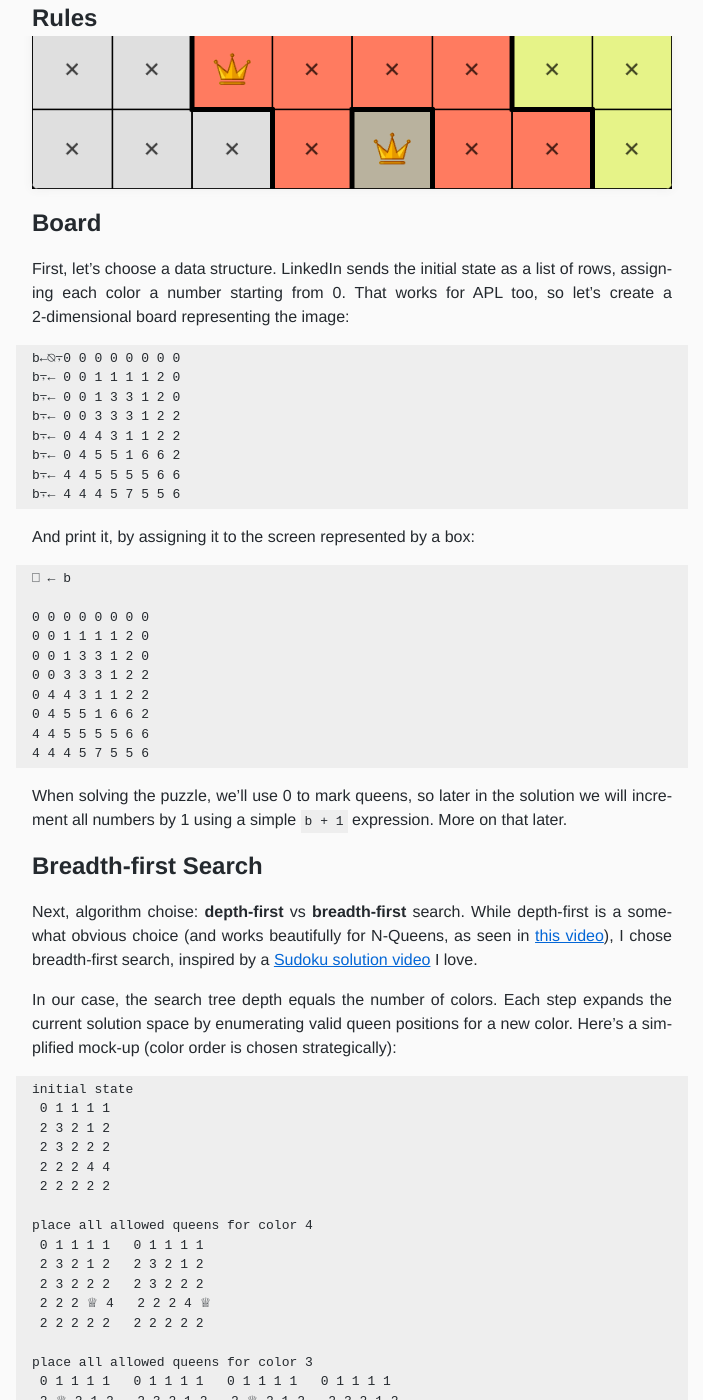
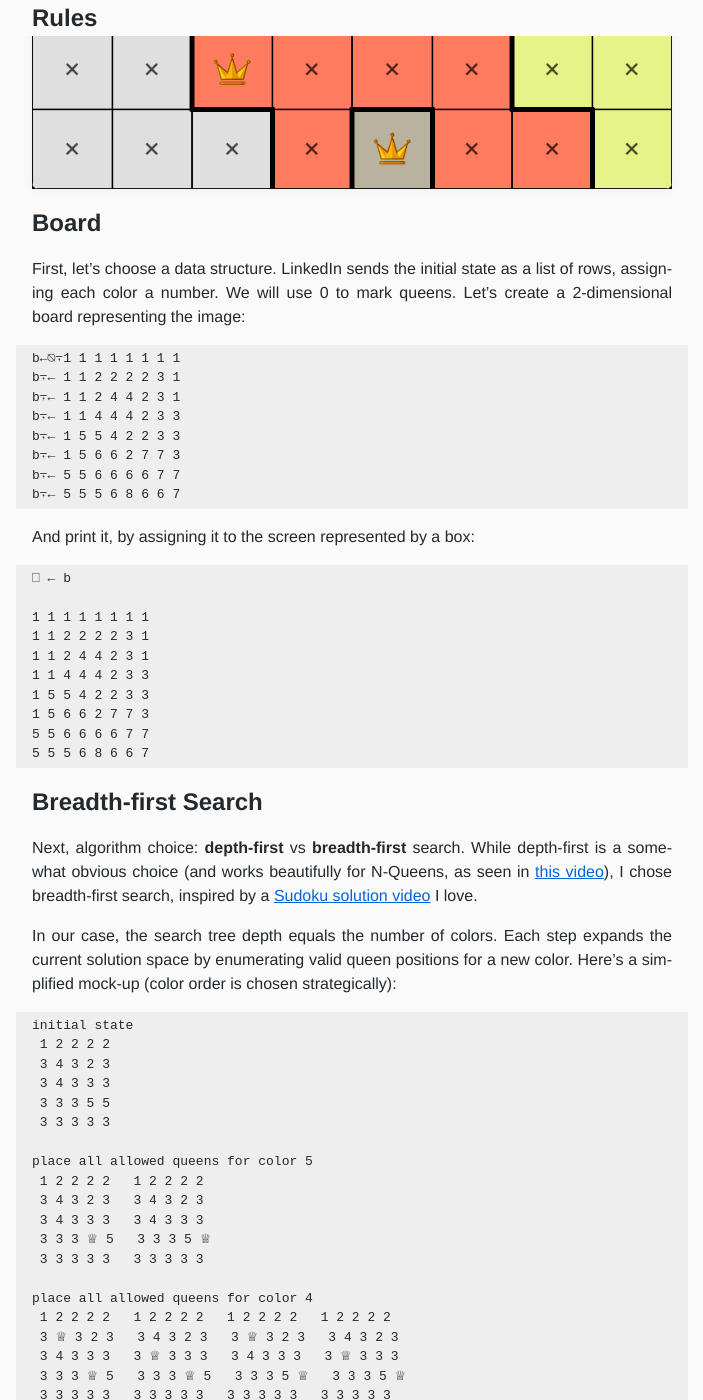
Before and after one commit to pitr/pitr.github.com, a Jekyll site: the page built from _posts/2025-06-14-queens.md, in a window 1280 px wide and 1400 px high, scrolled down 914 px. Shown: the whole window, without its empty margins (288-991 px from the left). Built offline with Jekyll 4.4.1, drawn with Linux system fonts in a browser that asks for light colours; some of the changed text lies outside the part shown.

Commit message:
improve the queens post (no +1, typos, clarity)

````diff
--- a/_posts/2025-06-14-queens.md
+++ b/_posts/2025-06-14-queens.md
@@ -19,17 +19,17 @@ The game is pretty straightforward: each colored region must have exactly one qu
 
 ## Board
 
-First, let’s choose a data structure. LinkedIn sends the initial state as a list of rows, assigning each color a number starting from 0. That works for APL too, so let’s create a 2‑dimensional board representing the image:
+First, let’s choose a data structure. LinkedIn sends the initial state as a list of rows, assigning each color a number. We will use 0 to mark queens. Let's create a 2‑dimensional board representing the image:
 
 ```
-b←⍉⍪0 0 0 0 0 0 0 0
-b⍪← 0 0 1 1 1 1 2 0
-b⍪← 0 0 1 3 3 1 2 0
-b⍪← 0 0 3 3 3 1 2 2
-b⍪← 0 4 4 3 1 1 2 2
-b⍪← 0 4 5 5 1 6 6 2
-b⍪← 4 4 5 5 5 5 6 6
-b⍪← 4 4 4 5 7 5 5 6
+b←⍉⍪1 1 1 1 1 1 1 1
+b⍪← 1 1 2 2 2 2 3 1
+b⍪← 1 1 2 4 4 2 3 1
+b⍪← 1 1 4 4 4 2 3 3
+b⍪← 1 5 5 4 2 2 3 3
+b⍪← 1 5 6 6 2 7 7 3
+b⍪← 5 5 6 6 6 6 7 7
+b⍪← 5 5 5 6 8 6 6 7
 ```
 
 And print it, by assigning it to the screen represented by a box:
@@ -37,93 +37,83 @@ And print it, by assigning it to the screen represented by a box:
 ```
 ⎕ ← b
 
-0 0 0 0 0 0 0 0
-0 0 1 1 1 1 2 0
-0 0 1 3 3 1 2 0
-0 0 3 3 3 1 2 2
-0 4 4 3 1 1 2 2
-0 4 5 5 1 6 6 2
-4 4 5 5 5 5 6 6
-4 4 4 5 7 5 5 6
+1 1 1 1 1 1 1 1
+1 1 2 2 2 2 3 1
+1 1 2 4 4 2 3 1
+1 1 4 4 4 2 3 3
+1 5 5 4 2 2 3 3
+1 5 6 6 2 7 7 3
+5 5 6 6 6 6 7 7
+5 5 5 6 8 6 6 7
 ```
-
-When solving the puzzle, we'll use 0 to mark queens, so later in the solution we will increment all numbers by 1 using a simple `b + 1` expression. More on that later.
 
 ## Breadth-first Search
 
-Next, algorithm choise: **depth-first** vs **breadth-first** search. While depth-first is a somewhat obvious choice (and works beautifully for N‑Queens, as seen in [this video](https://www.youtube.com/watch?v=DsZdfnlh_d0)), I chose breadth-first search, inspired by a [Sudoku solution video](https://www.youtube.com/watch?v=DmT80OseAGs) I love.
+Next, algorithm choice: **depth-first** vs **breadth-first** search. While depth-first is a somewhat obvious choice (and works beautifully for N‑Queens, as seen in [this video](https://youtu.be/DsZdfnlh_d0)), I chose breadth-first search, inspired by a [Sudoku solution video](https://youtu.be/DmT80OseAGs) I love.
 
 In our case, the search tree depth equals the number of colors. Each step expands the current solution space by enumerating valid queen positions for a new color. Here's a simplified mock-up (color order is chosen strategically):
 
 ```
 initial state
- 0 1 1 1 1
- 2 3 2 1 2
- 2 3 2 2 2
- 2 2 2 4 4
- 2 2 2 2 2
+ 1 2 2 2 2
+ 3 4 3 2 3
+ 3 4 3 3 3
+ 3 3 3 5 5
+ 3 3 3 3 3
+
+place all allowed queens for color 5
+ 1 2 2 2 2   1 2 2 2 2
+ 3 4 3 2 3   3 4 3 2 3
+ 3 4 3 3 3   3 4 3 3 3
+ 3 3 3 ♕ 5   3 3 3 5 ♕
+ 3 3 3 3 3   3 3 3 3 3
 
 place all allowed queens for color 4
- 0 1 1 1 1   0 1 1 1 1
- 2 3 2 1 2   2 3 2 1 2
- 2 3 2 2 2   2 3 2 2 2
- 2 2 2 ♕ 4   2 2 2 4 ♕
- 2 2 2 2 2   2 2 2 2 2
+ 1 2 2 2 2   1 2 2 2 2   1 2 2 2 2   1 2 2 2 2
+ 3 ♕ 3 2 3   3 4 3 2 3   3 ♕ 3 2 3   3 4 3 2 3
+ 3 4 3 3 3   3 ♕ 3 3 3   3 4 3 3 3   3 ♕ 3 3 3
+ 3 3 3 ♕ 5   3 3 3 ♕ 5   3 3 3 5 ♕   3 3 3 5 ♕
+ 3 3 3 3 3   3 3 3 3 3   3 3 3 3 3   3 3 3 3 3
 
-place all allowed queens for color 3
- 0 1 1 1 1   0 1 1 1 1   0 1 1 1 1   0 1 1 1 1
- 2 ♕ 2 1 2   2 3 2 1 2   2 ♕ 2 1 2   2 3 2 1 2
- 2 3 2 2 2   2 ♕ 2 2 2   2 3 2 2 2   2 ♕ 2 2 2
- 2 2 2 ♕ 4   2 2 2 ♕ 4   2 2 2 4 ♕   2 2 2 4 ♕
- 2 2 2 2 2   2 2 2 2 2   2 2 2 2 2   2 2 2 2 2
+place all allowed queens for color 1
+notice that solution space is shrinking as some positions are invalid
+ ♕ 2 2 2 2   ♕ 2 2 2 2
+ 3 4 3 2 3   3 4 3 2 3
+ 3 ♕ 3 3 3   3 ♕ 3 3 3
+ 3 3 3 ♕ 5   3 3 3 5 ♕
+ 3 3 3 3 3   3 3 3 3 3
 
-place all allowed queens for color 0
-notice that solution space is shrinking as some positions are invalid
- ♕ 1 1 1 1   ♕ 1 1 1 1
- 2 3 2 1 2   2 3 2 1 2
- 2 ♕ 2 2 2   2 ♕ 2 2 2
- 2 2 2 ♕ 4   2 2 2 4 ♕
- 2 2 2 2 2   2 2 2 2 2
+place all allowed queens for color 2, at this point only a single board is valid
+ ♕ 2 2 2 2
+ 3 4 3 ♕ 3
+ 3 ♕ 3 3 3
+ 3 3 3 5 ♕
+ 3 3 3 3 3
 
-place all allowed queens for color 1, at this point only a single board is valid
- ♕ 1 1 1 1
- 2 3 2 ♕ 2
- 2 ♕ 2 2 2
- 2 2 2 4 ♕
- 2 2 2 2 2
-
-place all allowed queens for the last color 2
- ♕ 1 1 1 1
- 2 3 2 ♕ 2
- 2 ♕ 2 2 2
- 2 2 2 4 ♕
- 2 2 ♕ 2 2
+place all allowed queens for the last color 3
+ ♕ 2 2 2 2
+ 3 4 3 ♕ 3
+ 3 ♕ 3 3 3
+ 3 3 3 5 ♕
+ 3 3 ♕ 3 3
 ```
 
-Let's imagine we created an infix function `fills` that takes a color and current solution space, and produces a new solution space. We start with the board as an initial solution space, and fill color 4 with `4 fills b`. Since APL is executed right-to-left, we can then fill color 3 with `3 fills 4 fills b`. And so forth... the whole solution would be the result of `2 fills 1 fills 0 fills 3 fills 4 fills b`.
+Let's imagine we created an infix function `fills` that takes a color and current solution space, and produces a new solution space. We start with the board as an initial solution space, and fill color 5 with `5 fills b`. Since APL is executed right-to-left, we can then fill color 4 with `4 fills 5 fills b`. And so forth... the whole solution would be the result of `3 fills 2 fills 1 fills 4 fills 5 fills b`.
 
-For those familiar with functional programming, this will look like a use case for a [fold](https://en.wikipedia.org/wiki/Fold_(higher-order_function)), specifically foldr (right fold). In APL this is such a common operation that it is shortened to a single symbol - `/`. The above becomes `fills / 2 1 0 3 4 b`.
+For those familiar with functional programming, this will look like a use case for a [fold](https://en.wikipedia.org/wiki/Fold_(higher-order_function)), specifically foldr (right fold). In APL this is such a common operation that it is shortened to a single symbol - `/`. The above becomes `fills / 3 2 1 4 5 b`.
 
 So far, we've been designing the solution using mock output and pseudo code. However, the top-level function for our actual solution will look very similar to the code we used, by first building that list and then folding it. In fact, here it is:
 
 ```
-solve ← {0=⊃fills/(∪,1+⍵),⊂⊂1+⍵}
+solve ← {0=⊃fills/(∪,⍵),⊂⊂⍵}
 ```
 
 Let's see how it works when built up slowly. Comments start with `⍝` symbol (a light bulb).
 
 ```
 ⍝ an anonymous function that just returns the argument
-⍝ ⍵ is a symbol for right argument
+⍝ ⍵ is a symbol for the right argument
 ⎕ ← {⍵} b
- 0 1 1 1 1
- 2 3 2 1 2
- 2 3 2 2 2
- 2 2 2 4 4
- 2 2 2 2 2
-
-⍝ increment by 1, reserving 0 for queens
-⎕ ← {1+⍵} b
  1 2 2 2 2
  3 4 3 2 3
  3 4 3 3 3
@@ -131,15 +121,15 @@ Let's see how it works when built up slowly. Comments start with `⍝` symbol (a
  3 3 3 3 3
 
 ⍝ flatten the board
-⎕ ← {,1+⍵} b
+⎕ ← {,⍵} b
  1 2 2 2 2 3 4 3 2 3 3 4 3 3 3 3 3 3 5 5 3 3 3 3 3
 
 ⍝ unique list of colors
-⎕ ← {∪,1+⍵} b
+⎕ ← {∪,⍵} b
  1 2 3 4 5
 
-⍝ board again, incremented by 1
-⎕ ← {1+⍵} b
+⍝ board again
+⎕ ← {⍵} b
  1 2 2 2 2
  3 4 3 2 3
  3 4 3 3 3
@@ -147,15 +137,15 @@ Let's see how it works when built up slowly. Comments start with `⍝` symbol (a
  3 3 3 3 3
 
 ⍝ enclosed twice, making a solution space with one boxed element
-⎕ ← {⊂⊂1+⍵} b
+⎕ ← {⊂⊂⍵} b
    1 2 2 2 2
    3 4 3 2 3
    3 4 3 3 3
    3 3 3 5 5
    3 3 3 3 3
 
-⍝ create a list that we will fold over as explained earlier
-⎕ ← {(∪,1+⍵),⊂⊂1+⍵} b
+⍝ all together now, create a list that we will fold over as explained earlier
+⎕ ← {(∪,⍵),⊂⊂⍵} b
  1 2 3 4 5  1 2 2 2 2
             3 4 3 2 3
             3 4 3 3 3
@@ -163,7 +153,7 @@ Let's see how it works when built up slowly. Comments start with `⍝` symbol (a
             3 3 3 3 3
 
 ⍝ actually fold using our fills function
-⎕ ← {fills / (∪,1+⍵),⊂⊂1+⍵} b
+⎕ ← {fills / (∪,⍵),⊂⊂⍵} b
    0 2 2 2 2
    3 4 3 0 3
    3 0 3 3 3
@@ -171,7 +161,7 @@ Let's see how it works when built up slowly. Comments start with `⍝` symbol (a
    3 3 0 3 3
 
 ⍝ disclose twice
-⎕ ← {⊃⊃fills/(∪,1+⍵),⊂⊂1+⍵} b
+⎕ ← {⊃⊃fills/(∪,⍵),⊂⊂⍵} b
  0 2 2 2 2
  3 4 3 0 3
  3 0 3 3 3
@@ -179,12 +169,12 @@ Let's see how it works when built up slowly. Comments start with `⍝` symbol (a
  3 3 0 3 3
 
 ⍝ pretty print the result
-⎕ ← {'♕0123456789'[⍵]} {0=⊃⊃fills/(∪,1+⍵),⊂⊂1+⍵} b
- ♕ 1 1 1 1
- 2 3 2 ♕ 2
- 2 ♕ 2 2 2
- 2 2 2 4 ♕
- 2 2 ♕ 2 2
+⎕ ← {'♕1234'[⍵]} {0=⊃⊃fills/(∪,⍵),⊂⊂⍵} b
+ ♕ 2 2 2 2
+ 3 4 3 ♕ 3
+ 3 ♕ 3 3 3
+ 3 3 3 5 ♕
+ 3 3 ♕ 3 3
 ```
 
 ## Helpers
@@ -267,7 +257,7 @@ avl ← {
 }
 fill ← {(⍺ avl ⍵) place¨ ⊂⍵}
 fills ← {⊃,/⍺ fill¨ ⍵}
-solve ← {⊃⊃fills/(∪,1+⍵),⊂⊂1+⍵}
+solve ← {⊃⊃fills/(∪,⍵),⊂⊂⍵}
 ```
 
 11 lines of code that have zero external dependencies, not even APL's built-in libraries. Just the primitives. `avl` can be minified to much fewer lines, but I see no reason to do that.
@@ -278,16 +268,16 @@ Let's solve the large example:
 
 ```
 ⎕ ← board
- 0 0 0 0 0 0 0 0
- 0 0 1 1 1 1 2 0
- 0 0 1 3 3 1 2 0
- 0 0 3 3 3 1 2 2
- 0 4 4 3 1 1 2 2
- 0 4 5 5 1 6 6 2
- 4 4 5 5 5 5 6 6
- 4 4 4 5 7 5 5 6
+ 1 1 1 1 1 1 1 1
+ 1 1 2 2 2 2 3 1
+ 1 1 2 4 4 2 3 1
+ 1 1 4 4 4 2 3 3
+ 1 5 5 4 2 2 3 3
+ 1 5 6 6 2 7 7 3
+ 5 5 6 6 6 6 7 7
+ 5 5 5 6 8 6 6 7
 
-⎕ ← solve board
+⎕ ← {'♕.'[×⍵]} solve board
  ♕.......
  .....♕..
  ...♕....
````
